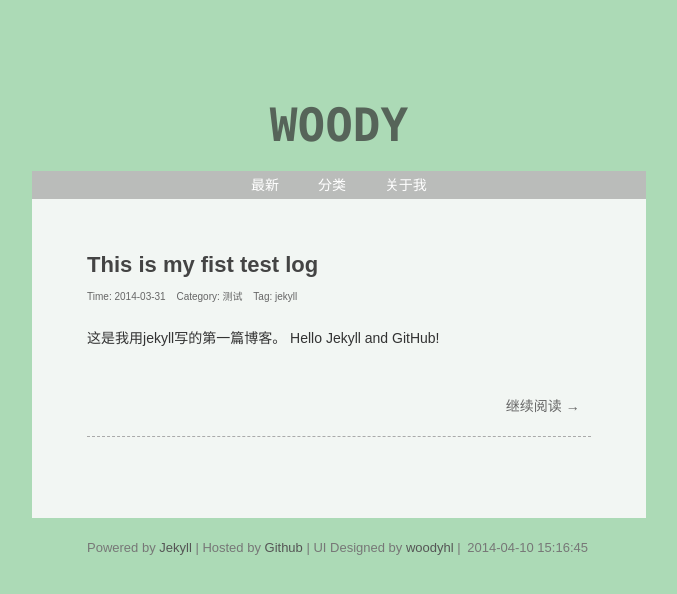
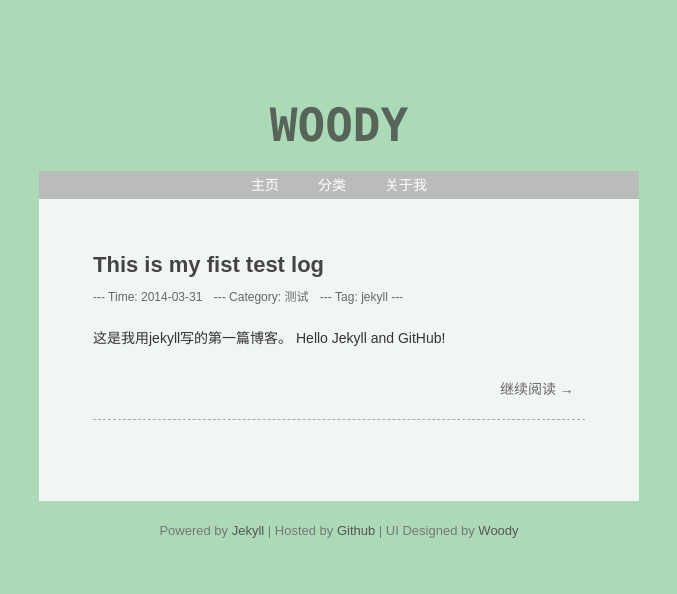
Before and after one commit to woodyhl/woodyhl.github.io, a Jekyll site: the page built from index.html, in a window 1280 px wide. Shown: the top 594 px of the page, without its empty margins (301-978 px from the left). Built offline with Jekyll 4.4.1, drawn with Linux system fonts in a browser that asks for light colours; Markdown is read by kramdown in place of the engine named in the settings; the list of posts is cut into pages by our own code; comment, search, counter and statistics services are not loaded.

Commit message:
some modification of theme

```diff
--- a/_layouts/default.html
+++ b/_layouts/default.html
@@ -4,7 +4,7 @@
     <meta charset="utf-8">
     <title>{% if page.title %}{{ page.title }} - {% endif %}{{ site.title }}</title>
     <meta name="description" content="jelyll theme">
-    <meta name="author" content="woodyhl">
+    <meta name="author" content="Woody">
     <meta name="viewport" content="width=device-width, initial-scale=1.0">
     <!--link href="/static/favicon.ico" rel="shortcut icon"-->
     <link href="/static/icon.ico" rel="shortcut icon">
@@ -26,7 +26,7 @@
         <div class="page-navbar">
                 <div class="page-navbar-container">
                     <ul class="page-nav">
-                        <li><a href="/">最新</a></li>
+                        <li><a href="/">主页</a></li>
                         <li><a href="/categories.html">分类</a></li>
                         <li><a href="/about.html">关于我</a></li>
                     </ul>
@@ -41,10 +41,10 @@
      </div>
      <div class="page-footer">
          <span>
-             Powered by <a href="https://github.com/mojombo/jekyll">Jekyll</a>
+             Powered by <a href="http://jekyllrb.com/">Jekyll</a>
              | Hosted by <a href="http://github">Github</a>
-             | UI Designed by <a href="/about.html">woodyhl</a>
-             | <span class="page-generator-time">{{site.time | date:"%Y-%m-%d %H:%M:%S"}} </span>
+             | UI Designed by <a href="/about.html">Woody</a>
+             <!--| <span class="page-generator-time">{{site.time | date:"%Y-%m-%d %H:%M:%S"}} </span> -->
          </span>
      </div>
      <script src="/static/js/bootstrap.js" type="text/javascript"></script>
--- a/index.html
+++ b/index.html
@@ -1,6 +1,6 @@
 ---
 layout: default
-title: 最新文章
+title: Home
 ---
 
 {% for post in paginator.posts %}
@@ -11,22 +11,22 @@ title: 最新文章
     </div>
     <div class="post-meta">
         <span>
-            Time:
+            --- Time:
             <a href="{{ post.url }}">{{ post.date | date:"%Y-%m-%d" }}</a>
         </span>
         <span><i class="fa fa-ellipsis-v"></i></span>
         <span>
-            Category:
+            --- Category:
             {% for cat in post.categories %}
             <a href="/categories.html#{{ cat }}-ref">{{ cat }}</a>
             {% endfor %}
         </span>
         <span><i class="fa fa-ellipsis-v"></i></span>
         <span>
-            Tag:
+            --- Tag:
             {% for tag in post.tags %}
             <a href="/tags.html#{{ tag }}-ref">{{ tag }}</a>
-            {% endfor %}
+            {% endfor %}---
         <span>
     </div>
     <div class="post-entry">
--- a/static/css/application.css
+++ b/static/css/application.css
@@ -8,6 +8,7 @@ body {
   /* background: url("/static/img/blue.jpg") no-repeat fixed;*/
   /*background-color: #9cbe74;*/
   background-color: #acdab6;
+  /*background-color: rgb(199,237,204);*/
   background-size:cover;
 }
 li.L4 {
@@ -33,23 +34,34 @@ h3 {
   font-family: Arial, "Microsoft YaHei", Consolas, MOnaco, 'Courier New', Courier, sans-serif;
 }
 .page-container {
-  max-width: 48%;
-  margin: 0 26% auto 26%;
+  /* max-width: 48%;
+  margin: 0 26% auto 26%; */
   /*background-color: #f7f7f7;*/
+  float: center;
+  margin-left: auto;
+  margin-right: auto;
+  max-width: 600px;
+  min-width: 500px;
   background-color: rgba(250,250,250,0.9);
+  position: relative;
 }
 .page-heading {
   /*border-top: 2px solid #bbb;*/
   /*padding-bottom: 10px;*/
+  float: center;
+  max-width: 600px;
+  min-width: 500px;
   margin-top: 80px;
   margin-bottom: 20px;
+  margin-left: auto;
+  margin-right: auto;
   position: relative;
   z-index: 9999;
   font-weight: bold;
 }
 .page-brand {
-  max-width: 48%;
-  margin: 0 26% auto 26%;
+  /*max-width: 48%;
+  margin: 0 26% auto 26%;*/
   display: block;
   text-align: center;
 }
@@ -70,8 +82,8 @@ h3 {
   /*margin: 1em 0 1.25em;*/
 }
 .page-navbar {
-  margin: 0 0 0 0;
-  max-width: 100%;
+  margin: 0 auto 0 auto;
+  width: 100%;
 /*  min-width: 6%;*/
   overflow: hidden;
   /*background: transparent;*/
@@ -81,7 +93,7 @@ h3 {
   /*opacity: 0.6;*/
 }
 .page-navbar .page-navbar-container {
-  margin: 0 0;
+  margin: 0 auto 0 auto;
 }
 .page-navbar .page-navbar-container .page-nav {
   font-size: 14px;
@@ -95,6 +107,7 @@ h3 {
 /*  float: left;*/
   position: relative;
   display: Inline ;
+  text-align: center;
 }
 .page-navbar .page-navbar-container .page-nav a {
   color: #fff;
@@ -103,6 +116,7 @@ h3 {
   line-height: 2.0em;
   padding: 0 1.25em;
   text-decoration: none;
+  text-align: center;
 }
 .page-navbar .page-navbar-container .page-nav a:hover,
 .page-navbar .page-navbar-container .page-nav a:focus {
@@ -150,10 +164,10 @@ h3 {
 .page-content .post-meta {
   color: #666;
   clear: both;
-  font-size: 10px;
+  font-size: 12px;
   line-height: 18px;
   /*border-bottom: 1px solid #d5d5d5;*/
-  padding: .5em, 0;
+  /*padding: .5em, 0;*/
   font-family: Arial, "Microsoft YaHei", Consolas, MOnaco, 'Courier New', Courier, sans-serif;
 }
 .page-content .post-meta span {
@@ -167,7 +181,7 @@ h3 {
   font-color: #666;
 }
 .page-content .post-entry {
-  padding: 1.5em 0 1.5em 0;
+  padding: 1.5em 0 1em 0;
   font-size: 14px;
   line-height: 22px;
 }
@@ -179,7 +193,7 @@ h3 {
   clear: both;
   font-size: 14px;
   line-height: 20px;
-  margin-bottom: 35px;
+  margin-bottom: 25px;
 }
 .page-footer {
   /*border-top: 1px solid #ddd;*/
@@ -189,8 +203,13 @@ h3 {
   line-height: 1.5em;
   padding: 1.5em .5em;
   text-align: center;
-  margin: 0 26% auto 26%;
-  max-width: 48%;
+  float: center;
+  /*margin: 0 26% auto 26%;
+  max-width: 48%;*/
+  margin-left: auto;
+  margin-right: auto;
+  max-width: 600px;
+  min-width: 500px;
   /*font-family: Arial, "Microsoft YaHei", Consolas, MOnaco, 'Courier New', Courier, sans-serif;*/
   font-family: Arial, "Microsoft YaHei", Consolas, MOnaco, 'Courier New', Courier, sans-serif;
   position: bottom;
@@ -206,6 +225,7 @@ h3 {
 }
 .page-list h3 {
   color: #999;
+  font-size: 16px;
   font-family: Arial, "Microsoft YaHei", Consolas, MOnaco, 'Courier New', Courier, sans-serif;
 }
 .page-list ul {
@@ -242,7 +262,7 @@ h3 {
 .read-more {
   /*background: #d4dad8;*/
   display: inline-block;
-  margin-top: 10px;
+  margin-top: 0;
   padding: .4em .8em;
   text-decoration: none;
   float: right;
```
Also changed, not shown: about.html (+6 -5 lines).
